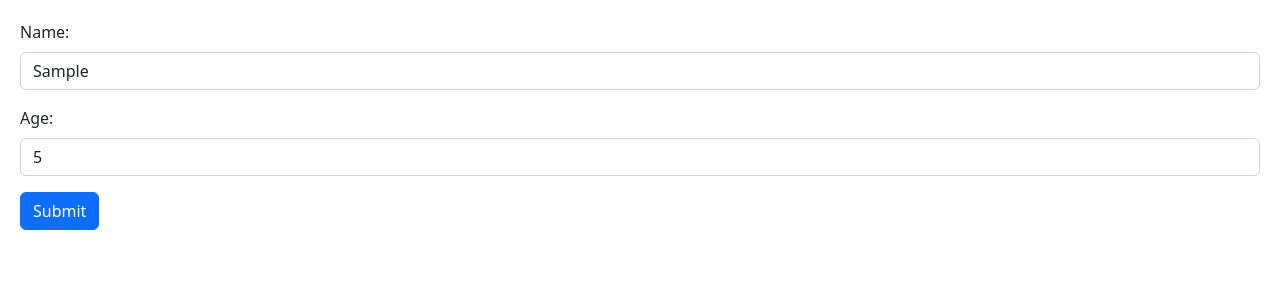
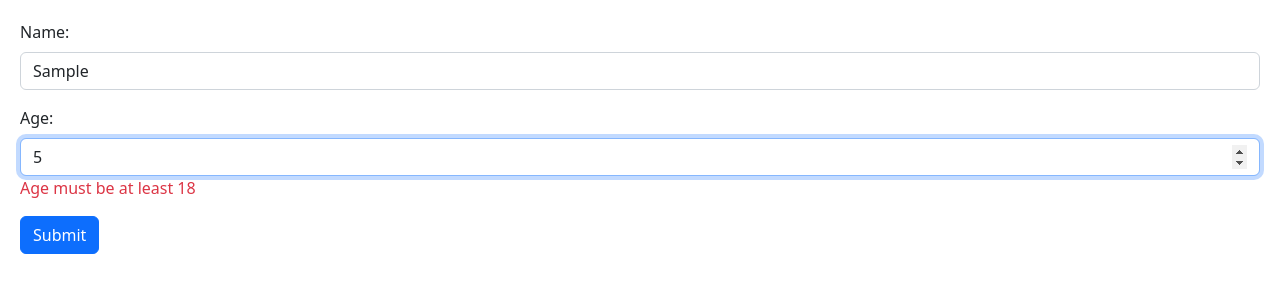
Before and after one commit to Karanfullstack/react-plus-typescript-1, a React (Vite) app: page / in a window 1280 px wide. Both pictures are taken after typing "Sample", "5" into the empty fields and a click on the button "Submit". Shown: the top 300 px of the page. Built offline with nearby package versions, Linux system fonts and the light colour scheme.

Commit message:
schema based validation zod

```diff
--- a/package.json
+++ b/package.json
@@ -9,12 +9,14 @@
     "preview": "vite preview"
   },
   "dependencies": {
+    "@hookform/resolvers": "^2.9.11",
     "bootstrap": "^5.2.3",
     "immer": "^10.0.4",
     "react": "^18.2.0",
     "react-dom": "^18.2.0",
     "react-hook-form": "7.43",
-    "react-icons": "^4.7.1"
+    "react-icons": "^4.7.1",
+    "zod": "^3.20.6"
   },
   "devDependencies": {
     "@types/react": "^18.0.27",
--- a/src/components/Form/Form.tsx
+++ b/src/components/Form/Form.tsx
@@ -1,17 +1,23 @@
 import { type FieldValues, useForm } from "react-hook-form";
+import { z } from "zod";
+import { zodResolver } from "@hookform/resolvers/zod";
 
-interface FormData {
-	name: string;
-	age: number;
-}
+const schema = z.object({
+	name: z.string().min(3, { message: "Name must be at least 3 characters" }),
+	age: z
+		.number({ invalid_type_error: "Age filed required" })
+		.min(18, { message: "Age must be at least 18" }),
+});
+
+type FormData = z.infer<typeof schema>;
+
 export default function Form() {
 	const {
 		register,
 		handleSubmit,
 		formState: { errors },
-	} = useForm<FormData>();
+	} = useForm<FormData>({ resolver: zodResolver(schema) });
 
-	console.log(errors);
 	const onSubmit = (data: FieldValues) => {
 		console.log(data);
 	};
@@ -22,29 +28,25 @@
 					Name:
 				</label>
 				<input
-					{...register("name", { required: true, minLength: 3 })}
+					{...register("name")}
 					type="text"
 					id="name"
 					className="form-control"
 				/>
-				{errors.name?.type === "required" && (
-					<p className="text-danger">This field is required</p>
-				)}
-				{errors.age?.type === "minLength" && (
-					<p className="text-danger">Min Length should be 3</p>
-				)}
+				{errors.name && <p className="text-danger">{errors.name.message}</p>}
 			</div>
 			<div className="mb-3">
 				<label htmlFor="age" className="form-label">
 					Age:
 				</label>
 				<input
-					{...register("age")}
+					{...register("age", { valueAsNumber: true })}
 					type="number"
 					required
 					id="age"
 					className="form-control"
 				/>
+				{errors.age && <p className="text-danger">{errors.age.message}</p>}
 			</div>
 			<button type="submit" className="btn btn-primary">
 				Submit
```
Also changed, not shown: 1 other file (tests, documents, lock files or other folders).
